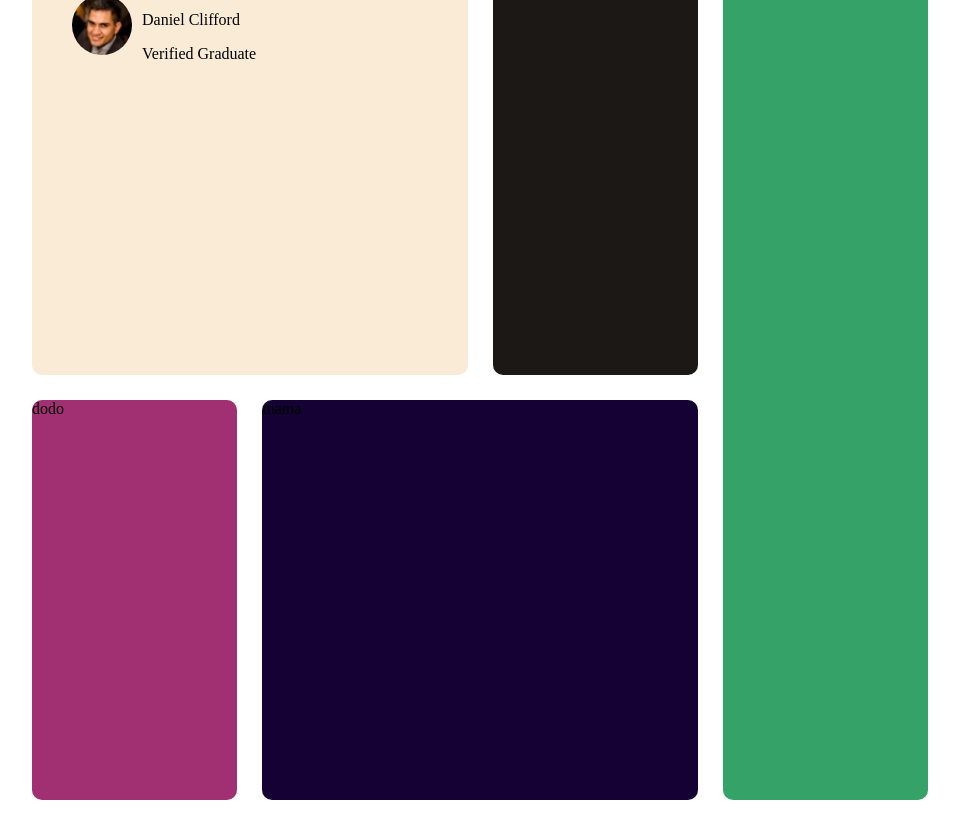
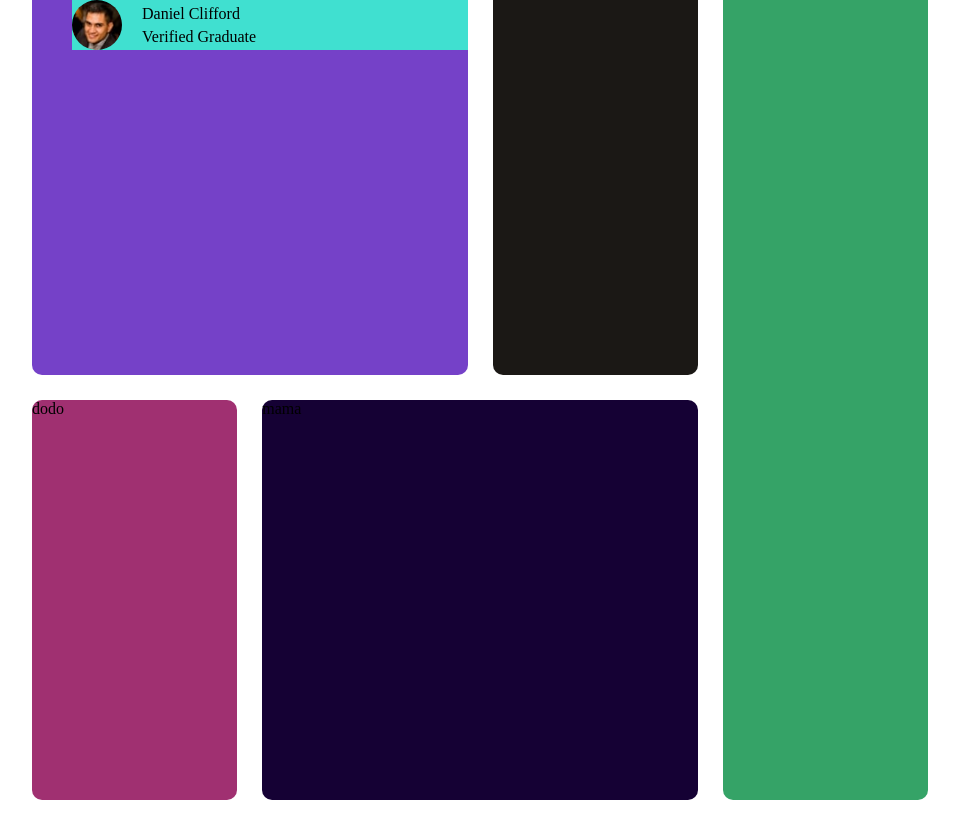
Before and after one commit to Miriam2245/TESTIMONIAL-GRID-SECTION-PROJECT, a plain HTML site: page index.html in a window 1280 px wide. Shown: the whole page, without its empty margins (160-1119 px from the left). Drawn offline with Linux system fonts and the light colour scheme; a web font is replaced by a local one.

```diff
--- a/index.html
+++ b/index.html
@@ -5,6 +5,12 @@
     <meta name="viewport" content="width=device-width, initial-scale=1.0" />
     <title>Testimonial grid project</title>
     <link rel="stylesheet" href="style.css" />
+    <link rel="preconnect" href="https://fonts.googleapis.com" />
+    <link rel="preconnect" href="https://fonts.gstatic.com" crossorigin />
+    <link
+      href="https://fonts.googleapis.com/css2?family=Bai+Jamjuree:ital,wght@0,200;0,300;0,400;0,500;0,600;0,700;1,200;1,300;1,400;1,500;1,600;1,700&family=Barlow+Semi+Condensed:ital,wght@0,100;0,200;0,300;0,400;0,500;0,600;0,700;0,800;0,900;1,100;1,200;1,300;1,400;1,500;1,600;1,700;1,800;1,900&family=DM+Serif+Text:ital@0;1&family=Figtree:ital,wght@0,300..900;1,300..900&family=Fraunces:ital,opsz,wght@0,9..144,100..900;1,9..144,100..900&family=Inter:ital,opsz,wght@0,14..32,100..900;1,14..32,100..900&family=Montserrat:ital,wght@0,100..900;1,100..900&family=Outfit:wght@100..900&family=Red+Hat+Display:ital,wght@0,300..900;1,300..900&family=Young+Serif&display=swap"
+      rel="stylesheet"
+    />
   </head>
   <body>
     <main class="main-section">
@@ -18,8 +24,8 @@
             />
           </div>
           <div class="profile-name">
-            <p>Daniel Clifford</p>
-            <p>Verified Graduate</p>
+            <p class="profile-name-p1">Daniel Clifford</p>
+            <p class="profile-name-p2">Verified Graduate</p>
           </div>
         </div>
       </div>
--- a/style.css
+++ b/style.css
@@ -4,6 +4,10 @@
   align-items: center;
   height: 100vh;
   margin: 0;
+}
+p {
+  margin: 0;
+  padding: 0;
 }
 .main-section {
   display: grid;
@@ -14,7 +18,7 @@
 }
 
 .testimony-1 {
-  background-color: antiquewhite;
+  background-color: hsl(263, 55%, 52%);
   grid-column: span 2;
   height: 400px;
   border-radius: 10px;
@@ -24,18 +28,27 @@
   gap: 10px;
   margin-left: 40px;
   margin-top: 20px;
+  background-color: turquoise;
 }
 .profile-picture {
-  width: 60px;
-  height: 60px;
+  width: 50px;
+  height: 50px;
+  border-radius: 50%;
+  margin-top: 5px;
+}
+.daniel-img {
+  width: 50px;
+  height: 50px;
   border-radius: 50%;
 }
-.daniel-img {
-  width: 60px;
-  height: 60px;
-  border-radius: 50%;
+.profile-name-p1 {
+  padding-left: 10px;
+  padding-top: 10px;
 }
-
+.profile-name-p2 {
+  padding-left: 10px;
+  padding-top: 5px;
+}
 .testimony-2 {
   background-color: rgb(27, 24, 21);
   border-radius: 10px;
```
